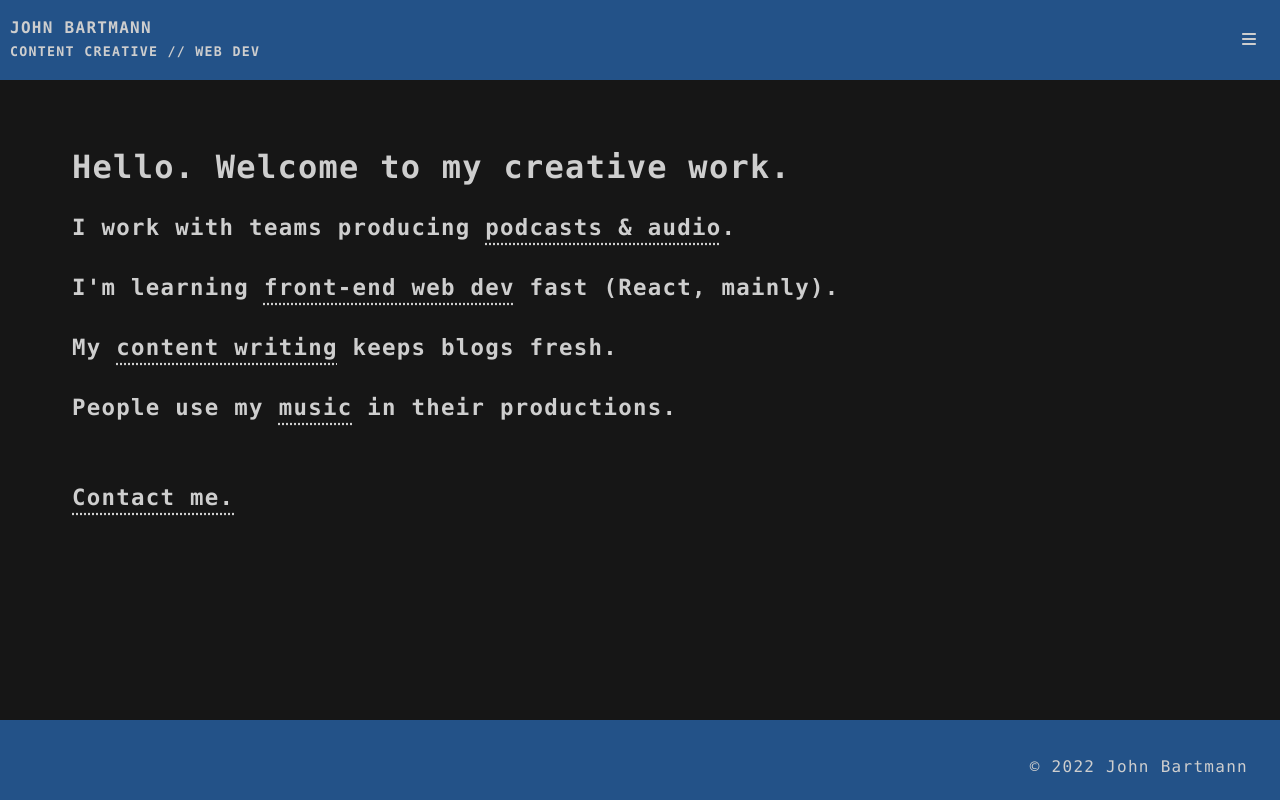
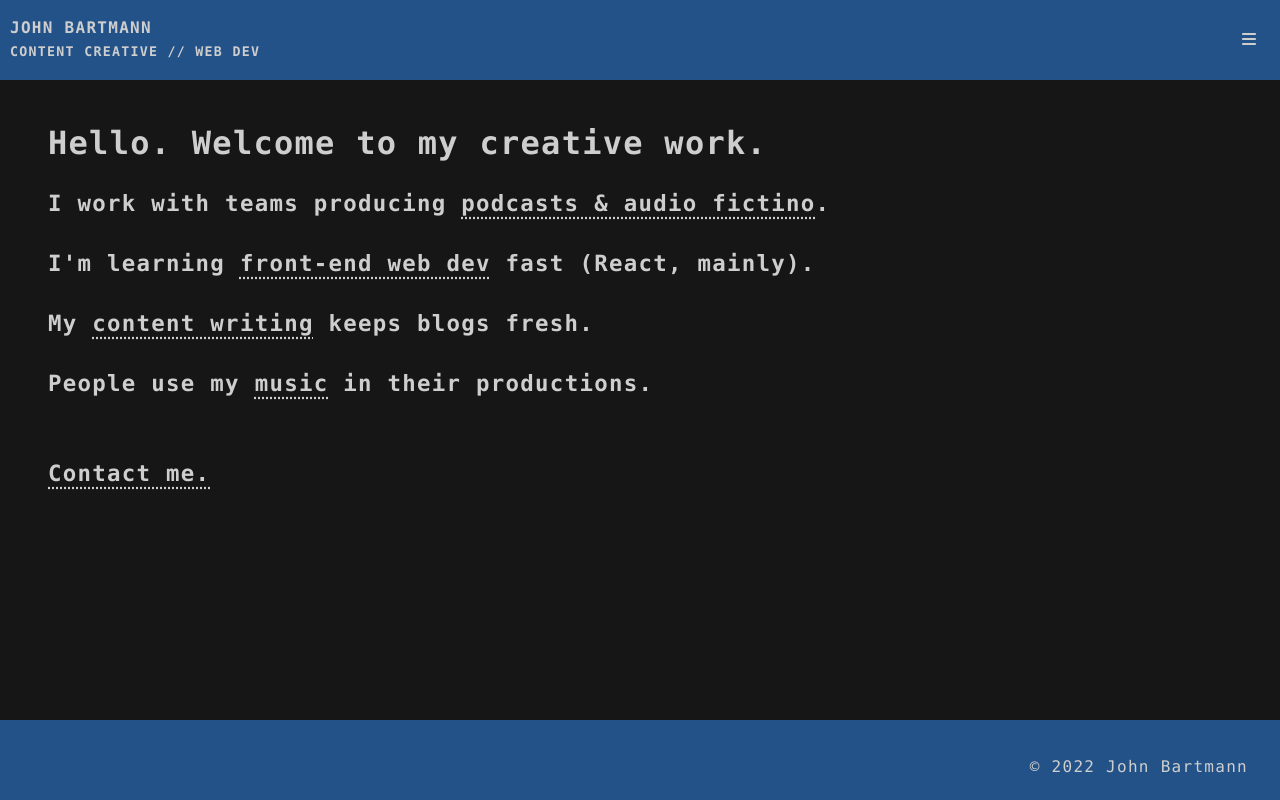
Before and after one commit to pravda23/jbcom, a Gatsby site: page / in a window 1280 px wide. Built offline with nearby package versions, Linux system fonts and the light colour scheme; Gatsby itself is replaced by a stand-in of ours.

Commit message:
refactored for unit testing

```diff
--- a/src/pages/index.js
+++ b/src/pages/index.js
@@ -12,7 +12,7 @@ export default function Home() {
             <br />
             <h3>
               I work with teams producing{" "}
-              <a href="/podcasting">podcasts & audio</a>.
+              <a href="/podcasting">podcasts & audio fictino</a>.
             </h3>
             <br />
             <h3>
--- a/src/pages/styles/global.css
+++ b/src/pages/styles/global.css
@@ -20,14 +20,14 @@
 
 body {
   background-color: var(--color-black);
-  line-height: clamp(15px, 4vh, 30px);
+  line-height: clamp(20px, 5vh, 30px);
 }
 
 a {
   color: var(--color-light);
   text-decoration-line: underline;
   text-decoration-style: dotted;
-  text-underline-offset: 0.5rem;
+  text-underline-offset: 0.4rem;
 }
 
 .main {
@@ -46,12 +46,12 @@ a {
 }
 
 .wrapper {
+  position: relative;
   width: 100%;
-  padding: 2rem;
+  padding: 0.5rem;
   height: auto;
   margin-bottom: clamp(10vh, 40px, 15vh);
   /* overflow: hidden; */
-  position: relative;
 }
 
 .wrapperHide {
```
